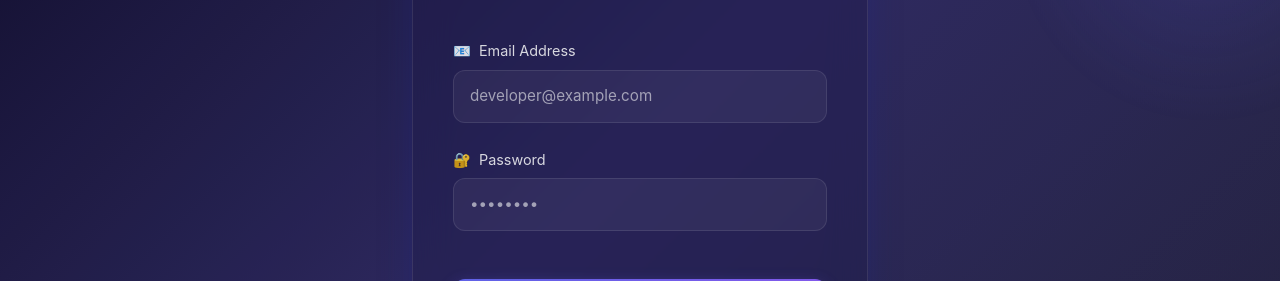
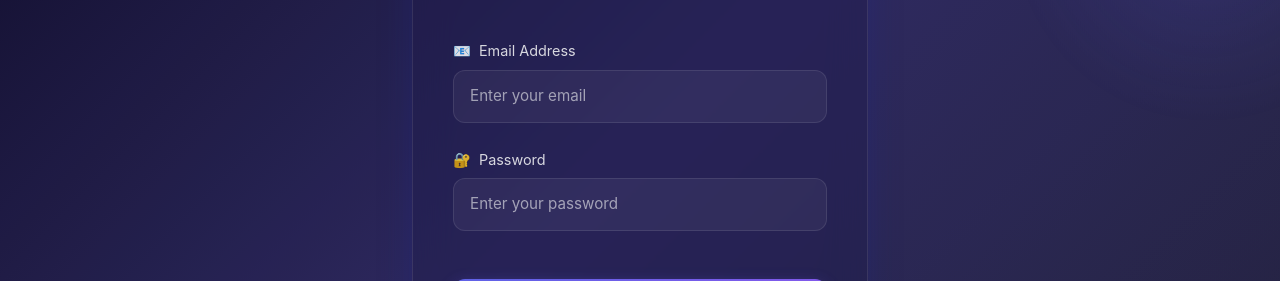
Before and after one commit to saivenkateshparuchuri/-DevConnect-Developer-Community-Platform-with-DevOps-Integration_Project, a React (Create React App) app in the folder frontend/: page / in a window 1280 px wide. Shown: the part 256-537 px from the top of the page. Built offline with nearby package versions, Linux system fonts and the light colour scheme; no server answers.

Commit message:
Update placeholder text for better UX - email and password fields

```diff
--- a/frontend/src/pages/AdminLogin.js
+++ b/frontend/src/pages/AdminLogin.js
@@ -105,7 +105,7 @@ function AdminLogin() {
                   <span style={{ marginRight: '0.5rem' }}>📧</span>Administrator Email
                 </label>
                 <input
-                  placeholder="admin@devconnect.com"
+                  placeholder="Enter your email"
                   type="email"
                   required
                   value={email}
@@ -141,7 +141,7 @@ function AdminLogin() {
                 </label>
                 <input
                   type="password"
-                  placeholder="••••••••"
+                  placeholder="Enter your password"
                   required
                   value={password}
                   onChange={(e) => setPassword(e.target.value)}
--- a/frontend/src/pages/Login.js
+++ b/frontend/src/pages/Login.js
@@ -105,7 +105,7 @@ function Login() {
                   <span style={{ marginRight: '0.5rem' }}>📧</span>Email Address
                 </label>
                 <input
-                  placeholder="developer@example.com"
+                  placeholder="Enter your email"
                   type="email"
                   required
                   value={email}
@@ -141,7 +141,7 @@ function Login() {
                 </label>
                 <input
                   type="password"
-                  placeholder="••••••••"
+                  placeholder="Enter your password"
                   required
                   value={password}
                   onChange={(e) => setPassword(e.target.value)}
--- a/frontend/src/pages/Signup.js
+++ b/frontend/src/pages/Signup.js
@@ -110,7 +110,7 @@ function Signup() {
                   <span style={{ marginRight: '0.5rem' }}>👤</span>Full Name
                 </label>
                 <input
-                  placeholder="John Doe"
+                  placeholder="Enter your full name"
                   type="text"
                   required
                   value={name}
@@ -145,7 +145,7 @@ function Signup() {
                   <span style={{ marginRight: '0.5rem' }}>📧</span>Email Address
                 </label>
                 <input
-                  placeholder="developer@example.com"
+                  placeholder="Enter your email"
                   type="email"
                   required
                   value={email}
@@ -181,7 +181,7 @@ function Signup() {
                 </label>
                 <input
                   type="password"
-                  placeholder="••••••••"
+                  placeholder="Enter your password"
                   required
                   value={password}
                   onChange={(e) => setPassword(e.target.value)}
@@ -216,7 +216,7 @@ function Signup() {
                 </label>
                 <input
                   type="password"
-                  placeholder="••••••••"
+                  placeholder="Confirm your password"
                   required
                   value={confirmPassword}
                   onChange={(e) => setConfirmPassword(e.target.value)}
```
